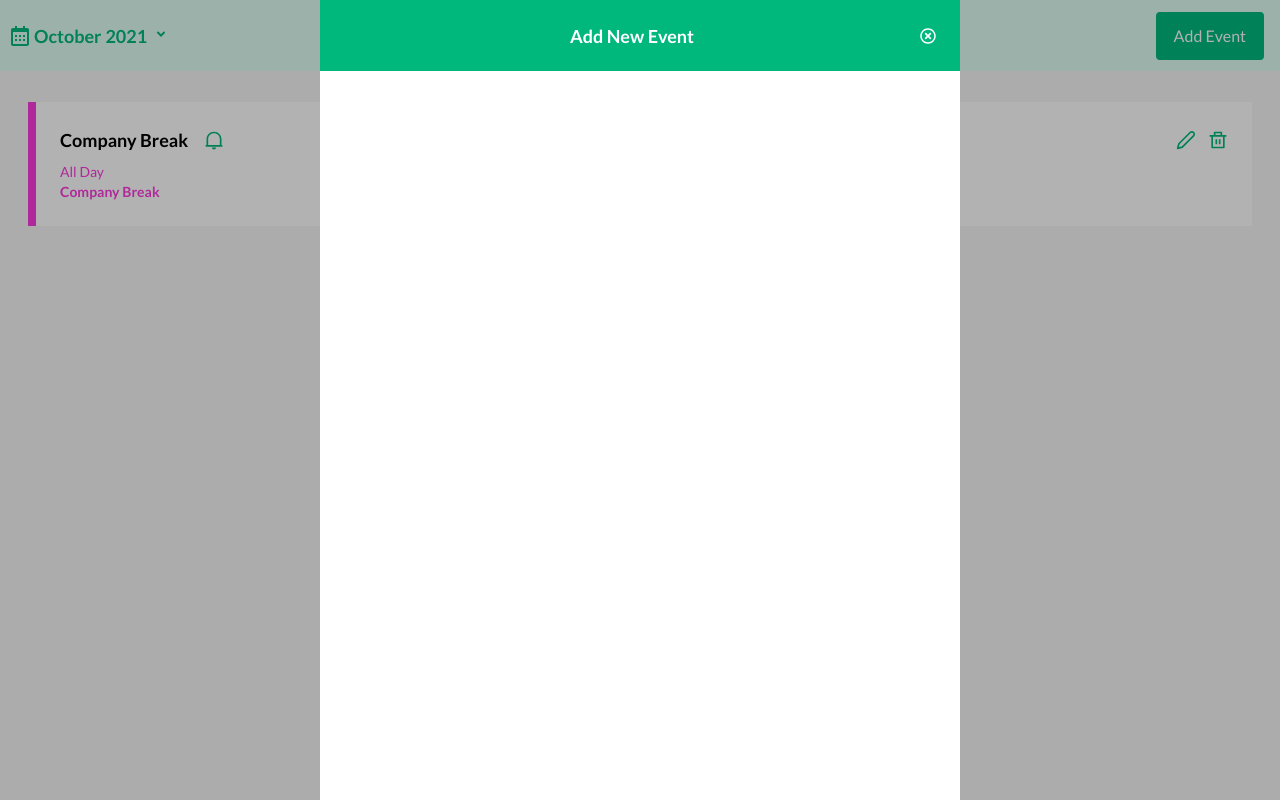
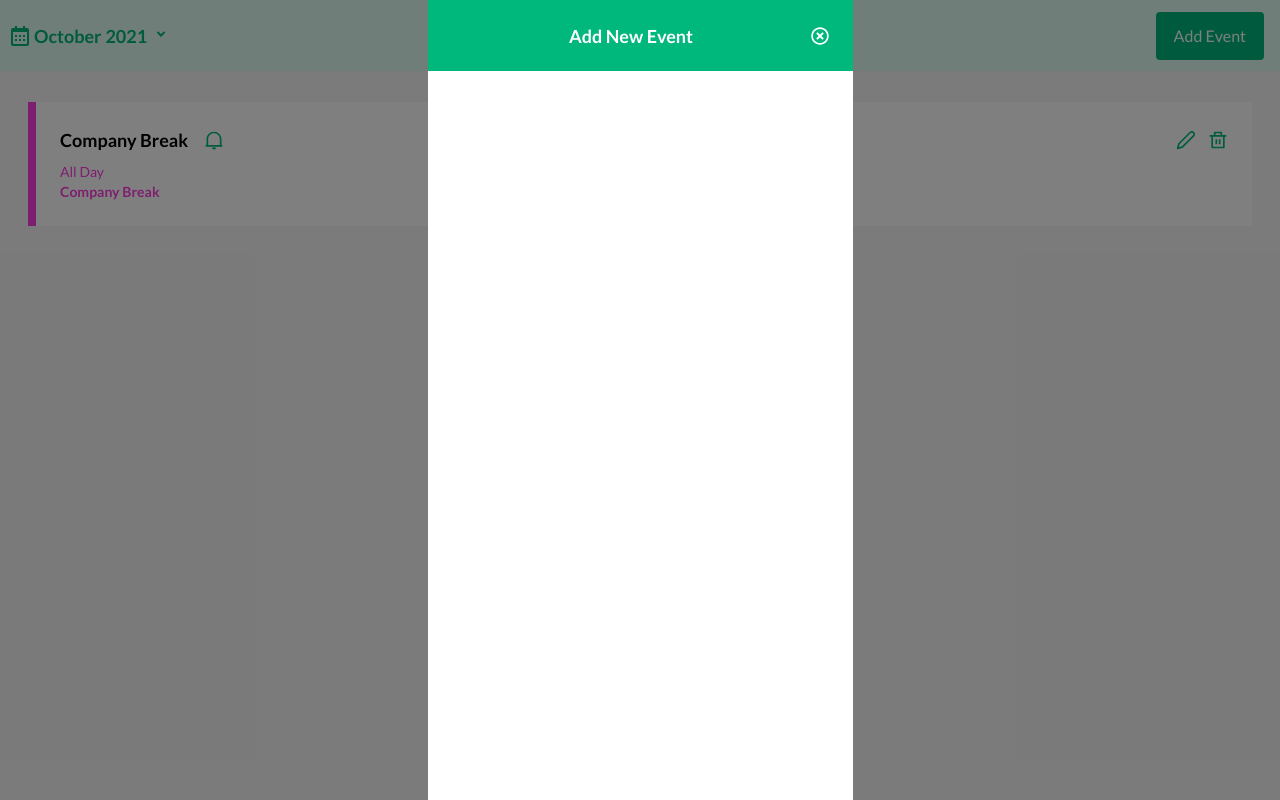
Before and after one commit to HenryNwankwo/calendar-app, a React (Create React App) app: page / in a window 1280 px wide. Both pictures are taken after a click on the button "Add Event". Built offline with nearby package versions, Linux system fonts and the light colour scheme.

Commit message:
Positioned the add event modal centrally in all screen sizes

```diff
--- a/src/components/AddEvent.js
+++ b/src/components/AddEvent.js
@@ -3,7 +3,7 @@ import { FaTimes, FaRegTimesCircle } from 'react-icons/fa';
 import Modal from 'react-modal';
 import { AppContext } from '../App';
 
-Modal.defaultStyles.overlay.backgroundColor = 'rgba(0,0,0,.3)';
+Modal.defaultStyles.overlay.backgroundColor = 'rgba(0,0,0,.5)';
 
 function AddEvent() {
   const { isAddEventOpen, setIsAddEventOpen } = useContext(AppContext);
@@ -14,7 +14,7 @@ function AddEvent() {
         isOpen={() => isAddEventOpen}
         onRequestClose={() => setIsAddEventOpen(false)}
         contentLabel='Add Event'
-        className='absolute md:left-1/4 bg-white bottom-auto right-auto -translate-x-1/2 -translate-y-1/2 w-screen -mr-1/2 h-screen md:w-1/2 outline-none'
+        className='absolute bottom-auto right-0 left-0 -translate-x-1/2 -translate-y-1/2 mx-auto bg-white w-screen h-screen md:w-106 outline-none'
       >
         <div className='flex justify-center items-center w-full h-18 md:bg-primary-color md:text-white px-6'>
           <span
@@ -22,7 +22,7 @@ function AddEvent() {
             onClick={() => setIsAddEventOpen(false)}
           >
             <FaTimes className='md:hidden' />
-            <FaRegTimesCircle className='hidden md:flex' />
+            <FaRegTimesCircle className='hidden md:flex text-lg' />
           </span>
           <p className='justify-self-center mx-auto font-bold text-lg'>
             Add New Event
--- a/src/pages/CalendarApp.js
+++ b/src/pages/CalendarApp.js
@@ -8,7 +8,7 @@ import AddEvent from '../components/AddEvent';
 function CalendarApp() {
   const { isAddEventOpen, setIsAddEventOpen } = useContext(AppContext);
   return (
-    <div className='content-area font-Lato'>
+    <div className='content-area font-Lato relative' id='calendarRoot'>
       <Navbar />
       <MainContent />
       {isAddEventOpen && <AddEvent />}
--- a/tailwind.config.js
+++ b/tailwind.config.js
@@ -35,6 +35,7 @@ module.exports = {
       spacing: {
         17: '72px',
         18: '75px',
+        106: '425px',
         '1/2': '50%',
       },
       fontFamily: {
```
